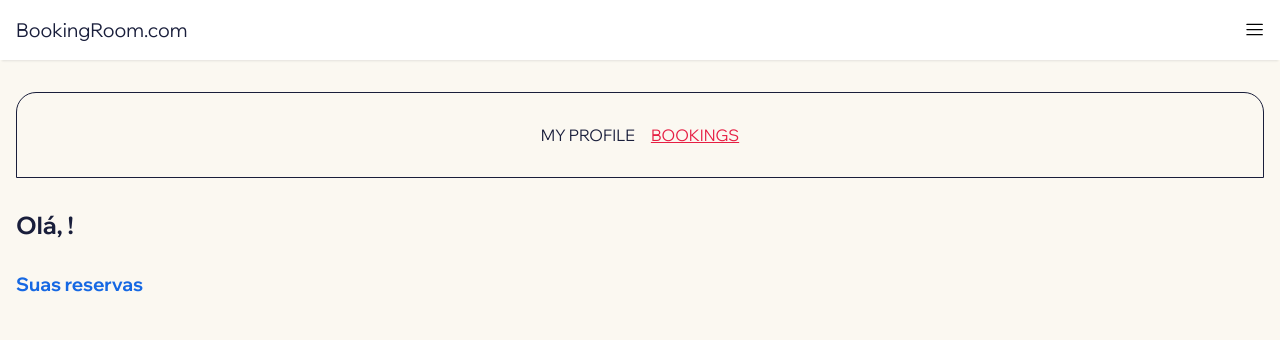
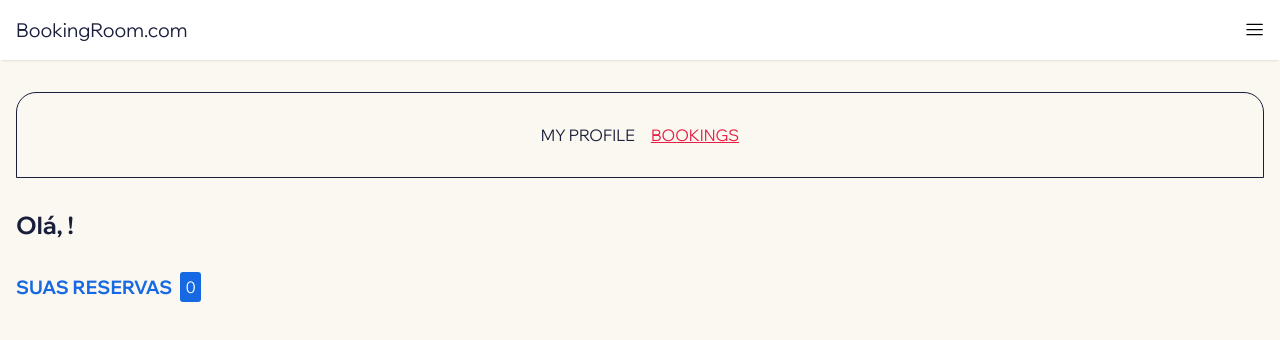
Before and after one commit to jessicasantosb/booking-room, a React (Vite) app: page /profile/bookings in a window 1280 px wide. Shown: the top 340 px of the page. Built offline with nearby package versions, Linux system fonts and the light colour scheme.

Commit message:
feat: display bookings count

```diff
--- a/src/pages/Bookings/index.jsx
+++ b/src/pages/Bookings/index.jsx
@@ -20,7 +20,10 @@ export default function Bookings() {
   return (
     <div className='bookings'>
       <h2 className='bookings__title'>Olá, {user?.name}!</h2>
-      <h3 className='bookings__subtitle'>Suas reservas</h3>
+      <div className='bookings__subtitle'>
+        <h3>Suas reservas</h3>
+        <p className='bookings__subtitle--count'>{userBookings.length}</p>
+      </div>
       {error ? (
         <Error error='Algo deu errado. Tente novamente mais tarde, por favor!' />
       ) : (
--- a/src/pages/Bookings/index.scss
+++ b/src/pages/Bookings/index.scss
@@ -1,13 +1,27 @@
 @use '../../styles/colors.scss'as colors;
+@use '../../styles/fonts.scss'as fonts;
 
 .bookings {
+  position: relative;
   &__title {
     padding-block: 2rem;
   }
 
   &__subtitle {
+    padding-bottom: 1rem;
+    display: flex;
+    align-items: center;
+    gap: 0.5rem;
+    text-transform: uppercase;
     color: colors.$color-primary;
-    padding-bottom: 1rem;
+
+    &--count {
+      padding: 5px;
+      font-size: fonts.$sm;
+      border-radius: 3px;
+      background-color: colors.$color-primary;
+      color: colors.$color-shade50;
+    }
   }
 
   &__rooms {
```
